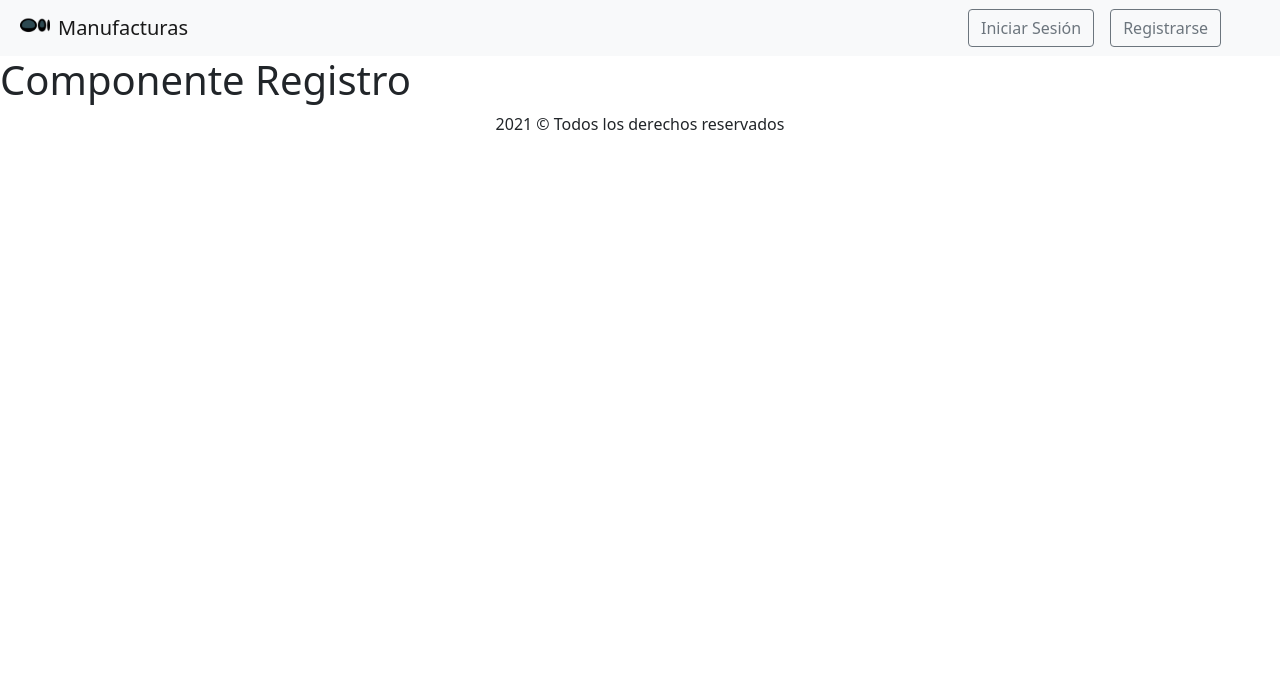
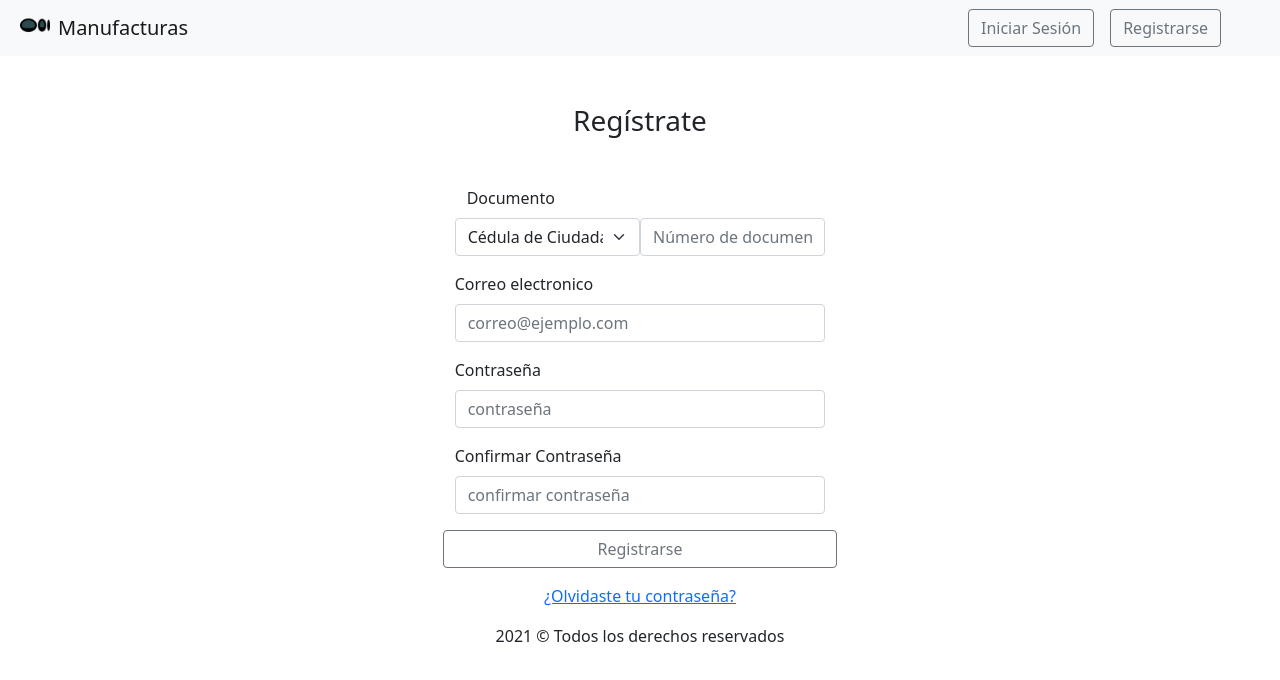
Before and after one commit to UdeA-Proyectos-Ciclo-3-4/frontend, a React (Create React App) app: page /auth/registro in a window 1280 px wide. Shown: the top 680 px of the page. Built offline with nearby package versions, Linux system fonts and the light colour scheme.

Commit message:
[+]Interfaces Login, Registro y Reuperar Contraseña

```diff
--- a/src/Routers/AuthRouter.js
+++ b/src/Routers/AuthRouter.js
@@ -2,6 +2,7 @@ import React from 'react'
 import { Switch, Route, Redirect } from 'react-router-dom';
 import Login from "../components/Login";
 import Registrarse from "../components/Registrarse";
+import RecuperarContraseña from '../components/RecuperarContraseña';
 
 const AuthRouter = () => {
     return (
@@ -18,6 +19,11 @@ const AuthRouter = () => {
                         path="/auth/registro"
                         component={ Registrarse }
                     />
+                    <Route
+                        exact
+                        path="/auth/contraseña"
+                        component={ RecuperarContraseña }
+                    />
 
                     <Redirect to="/auth/ingresar" />
 
--- a/src/Routers/RoutersMenu.js
+++ b/src/Routers/RoutersMenu.js
@@ -5,8 +5,6 @@ import Productos from "../components/Productos"
 import Usuarios from "../components/Usuarios";
 import Vendedores from "../components/Vendedores";
 import Ventas from "../components/Ventas";
-import Header from "../components/Header";
-import Footer from "../components/Footer";
 
 
 const RoutersMenu = () => {
--- a/src/components/Login.js
+++ b/src/components/Login.js
@@ -1,11 +1,44 @@
-import React from 'react'
-import Header from "./Header";
-import Footer from './Footer'
+import React from 'react';
+import {Link} from "react-router-dom";
 
 const Login = () => {
     return (
         <>
-            <h1>Componente Login</h1>
+            <div className="mt-5 container-fluid">
+                <h3 className="row justify-content-center">Iniciar Sesión</h3>
+                <div className="mt-5 container-fluid col col-md-4">
+                    <div className="m-auto row justify-content-center align-items-center">
+                        <div className="mb-3">
+                            <label for="exampleFormControlInput1 " className="form-label">Correo electronico</label>
+                            <input
+                            type="email "
+                            className="form-control"
+                            id="exampleFormControlInput1 "
+                            placeholder="correo@ejemplo.com "
+                            />
+                        </div>
+                        <div className="mb-3">
+                            <label for="exampleFormControlInput1 " className="form-label">Contraseña</label>
+                            <input
+                            type="password "
+                            className="form-control"
+                            id="exampleFormControlInput1 "
+                            placeholder="contraseña "
+                            />
+                        </div>
+                        <Link to={"/vendedores"}
+                        class="btn btn-outline-secondary"
+                        role="button"
+                        >Iniciar Sesión
+                        </Link>
+                        <Link to={"/auth/contraseña"}>
+                            <p className="mt-3 row justify-content-center">
+                                ¿Olvidaste tu contraseña?
+                            </p>
+                        </Link>
+                    </div>
+                </div>
+            </div>
        </>
     )
 }
--- /dev/null
+++ b/src/components/RecuperarContraseña.js
@@ -0,0 +1,61 @@
+import React from 'react';
+import {Link} from "react-router-dom";
+
+const RecuperarContraseña = () => {
+    return (
+        <>
+            <div class="mt-5 container-fluid">
+                <h3 class="row justify-content-center">Recupera tu contraseña</h3>
+                <h5 class="row justify-content-center">Ingresa tu correo electrónico</h5>
+                <div class="mt-5 container-fluid col col-md-4">
+                    <div class="m-auto row justify-content-center align-items-center">
+                        <div class="mb-3">
+                            <label for="exampleFormControlInput1 " class="form-label">Correo electronico</label>
+                            <input
+                            type="email "
+                            class="form-control"
+                            id="exampleFormControlInput1 "
+                            placeholder="correo@ejemplo.com "
+                            />
+                        </div>
+                        <Link to={"/auth/ingresar"}
+                            class="btn btn-outline-secondary"
+                            role="button"
+                            data-bs-toggle="modal"
+                            data-bs-target="#confirModal"
+                        >Enviar
+                        </Link>
+                    </div>
+                </div>
+                <div class="modal fade" id="confirModal" tabindex="-1" aria-labelledby="confirModalLabel" aria-hidden="true">
+                    <div class="modal-dialog">
+                        <div class="modal-content">
+                            <div class="modal-header">
+                                <i class="far fa-bell"></i>
+                                <a href="./login.html">
+                                    <button type="button" class="btn-close" data-bs-dismiss="modal" aria-label="Close">
+                                    </button>
+                                </a>
+                            </div>
+                            <div class="modal-body">
+                                <p>
+                                    Se ha enviado un correo electronico con un enlace para que cambies tu contraseña
+                                </p>
+                            </div>
+                            <div class="modal-footer">
+                                <a href="./login.html">
+                                    <button type="button" class="btn btn-secondary" data-bs-dismiss="modal">
+                                    Cerrar
+                                    </button>
+                                </a>
+                            </div>
+                        </div>
+                    </div>
+                </div>
+            </div>
+            <script src="https://cdn.jsdelivr.net/npm/bootstrap@5.1.1/dist/js/bootstrap.bundle.min.js" integrity="sha384-/bQdsTh/da6pkI1MST/rWKFNjaCP5gBSY4sEBT38Q/9RBh9AH40zEOg7Hlq2THRZ" crossorigin="anonymous"></script>
+        </>
+    )
+}
+
+export default RecuperarContraseña
--- a/src/components/Registrarse.js
+++ b/src/components/Registrarse.js
@@ -1,13 +1,80 @@
-import React from 'react'
-import Header from "./Header";
-import Footer from './Footer'
+import React from 'react';
+import {Link} from "react-router-dom";
 
 const Registrarse = () => {
     return (
         <>
-
-            <h1>Componente Registro</h1>
-
+            <div class="mt-5 container-fluid">
+                <h3 class="row justify-content-center">Regístrate</h3>
+                <div class="mt-5 container-fluid col col-md-4">
+                    <div class="m-auto row justify-content-center align-items-center">
+                        <div class="mb-3 row">
+                            <label class="form-label">Documento</label>
+                            <select
+                                class="w-50 form-select form-select-md"
+                                id="validationDefault01"
+                                required>
+                                <option selected>Cédula de Ciudadanía</option>
+                                <option value="1 ">Cédula de Extrangería</option>
+                                <option value="2 ">Nit</option>
+                            </select>
+                            <input
+                                type="number "
+                                class="w-50 form-control invalid"
+                                id="validationDefault01"
+                                placeholder="Número de documento "
+                                required
+                            />
+                        </div>
+                        <div class="mb-3">
+                            <label for="exampleFormControlInput2 " class="form-label"
+                                >Correo electronico
+                            </label>
+                            <input
+                                type="email "
+                                class="form-control"
+                                id="exampleFormControlInput2 "
+                                placeholder="correo@ejemplo.com "
+                                required
+                            />
+                        </div>
+                        <div class="mb-3">
+                            <label for="exampleFormControlInput3 " class="form-label"
+                                >Contraseña
+                            </label>
+                            <input
+                                type="password "
+                                class="form-control"
+                                id="exampleFormControlInput3 "
+                                placeholder="contraseña "
+                                required
+                            />
+                        </div>
+                        <div class="mb-3">
+                            <label for="exampleFormControlInput4 " class="form-label"
+                                >Confirmar Contraseña
+                            </label>
+                            <input
+                                type="password "
+                                class="form-control"
+                                id="exampleFormControlInput4 "
+                                placeholder="confirmar contraseña "
+                                required
+                            />
+                        </div>
+                        <Link to={"/auth/ingresar"}
+                        class="btn btn-outline-secondary"
+                        role="button"
+                        >Registrarse
+                        </Link>
+                        <Link to={"/auth/contraseña"}>
+                            <p className="mt-3 row justify-content-center">
+                                ¿Olvidaste tu contraseña?
+                            </p>
+                        </Link>
+                    </div>
+                </div>
+            </div>
         </>
     )
 }
```
